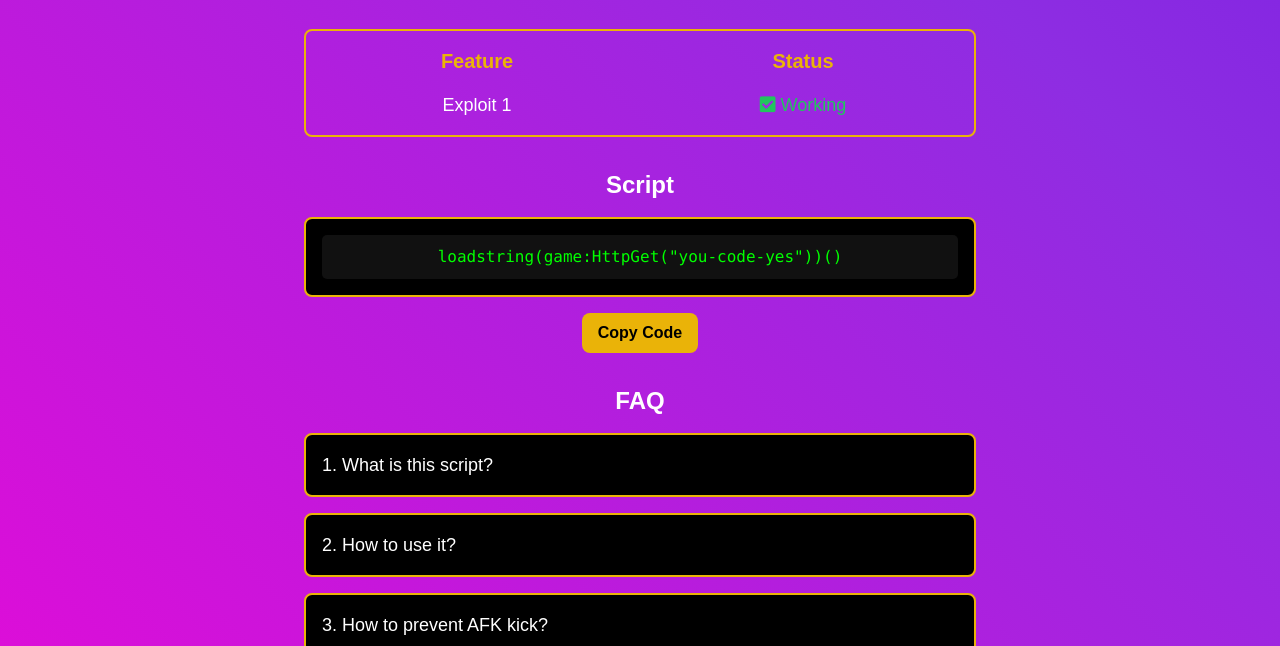
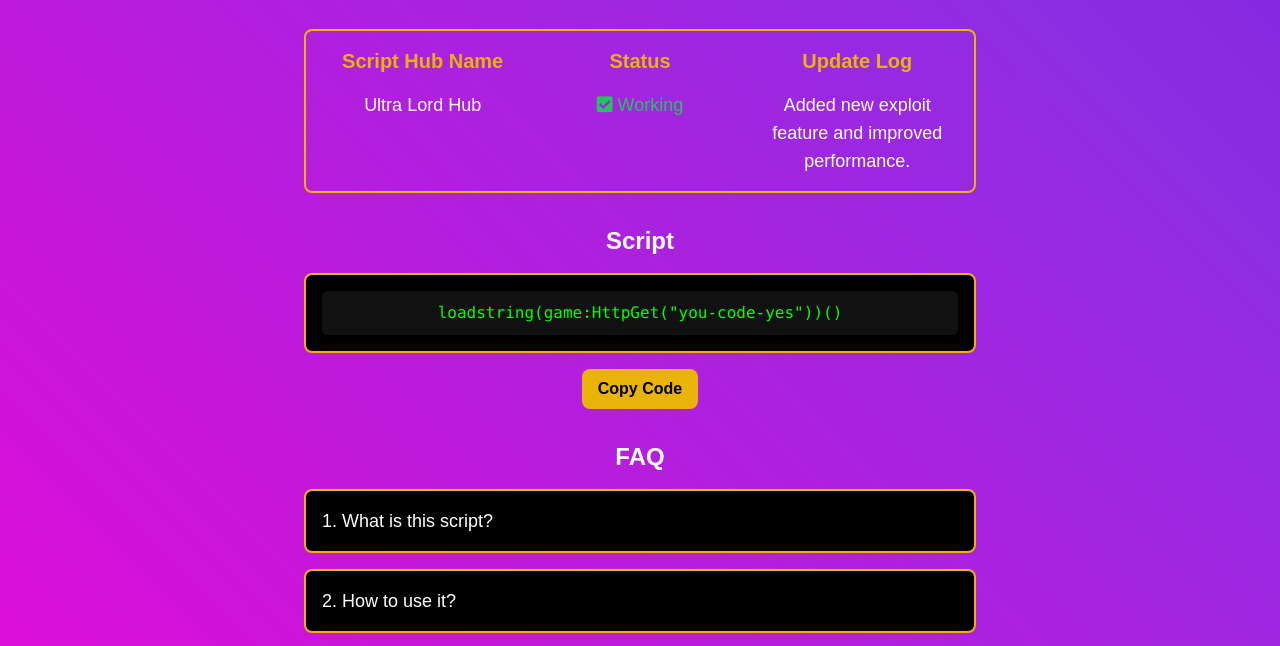
Before and after one commit to memecat9265629/Project-Full-Script-By-Ultra-Lord, a plain HTML site: page index.html in a window 1280 px wide. Shown: the part 151-797 px from the top of the page. Drawn offline with nearby package versions, Linux system fonts and the light colour scheme.

Commit message:
Update index.html

```diff
--- a/index.html
+++ b/index.html
@@ -97,20 +97,26 @@
             <h2 class="text-3xl font-bold">Ultra LORD SCRIPT HUB</h2>
         </section>
 
-        <!-- Features Table -->
+        <!-- Features Table with Update Log -->
         <section class="mb-8">
-            <div class="grid grid-cols-2 gap-4 p-4 border-2 border-yellow-500 rounded-lg">
+            <div class="grid grid-cols-3 gap-4 p-4 border-2 border-yellow-500 rounded-lg">
                 <div class="text-center">
-                    <h3 class="text-xl font-bold text-yellow-500">Feature</h3>
+                    <h3 class="text-xl font-bold text-yellow-500">Script Hub Name</h3>
                 </div>
                 <div class="text-center">
                     <h3 class="text-xl font-bold text-yellow-500">Status</h3>
                 </div>
                 <div class="text-center">
-                    <p class="text-lg">Exploit 1</p>
+                    <h3 class="text-xl font-bold text-yellow-500">Update Log</h3>
+                </div>
+                <div class="text-center">
+                    <p class="text-lg">Ultra Lord Hub</p>
                 </div>
                 <div class="text-center status active">
                     <p class="text-lg text-green-500"><i class="fas fa-check-square"></i> Working</p>
+                </div>
+                <div class="text-center">
+                    <p class="text-lg">Added new exploit feature and improved performance.</p>
                 </div>
             </div>
         </section>
```
